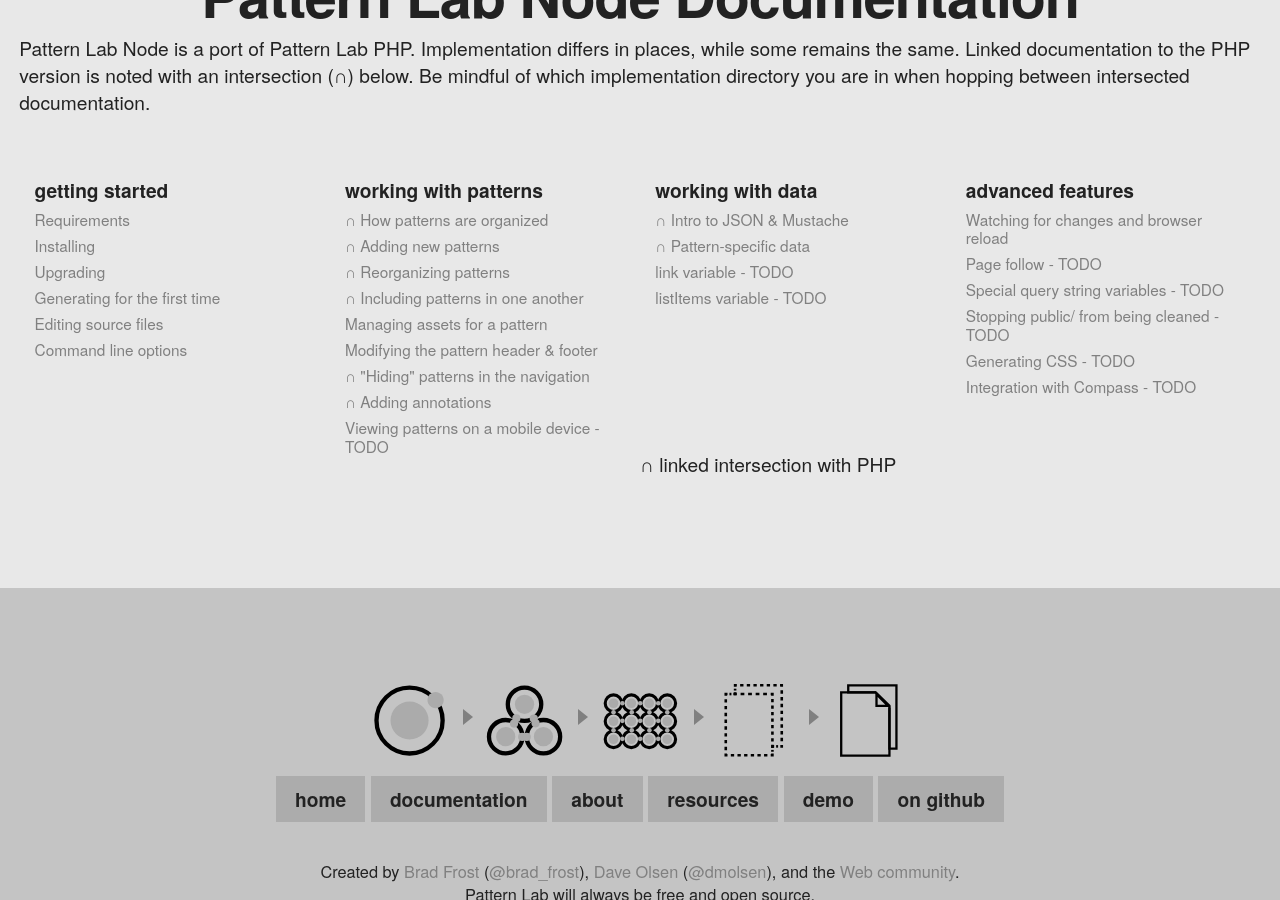
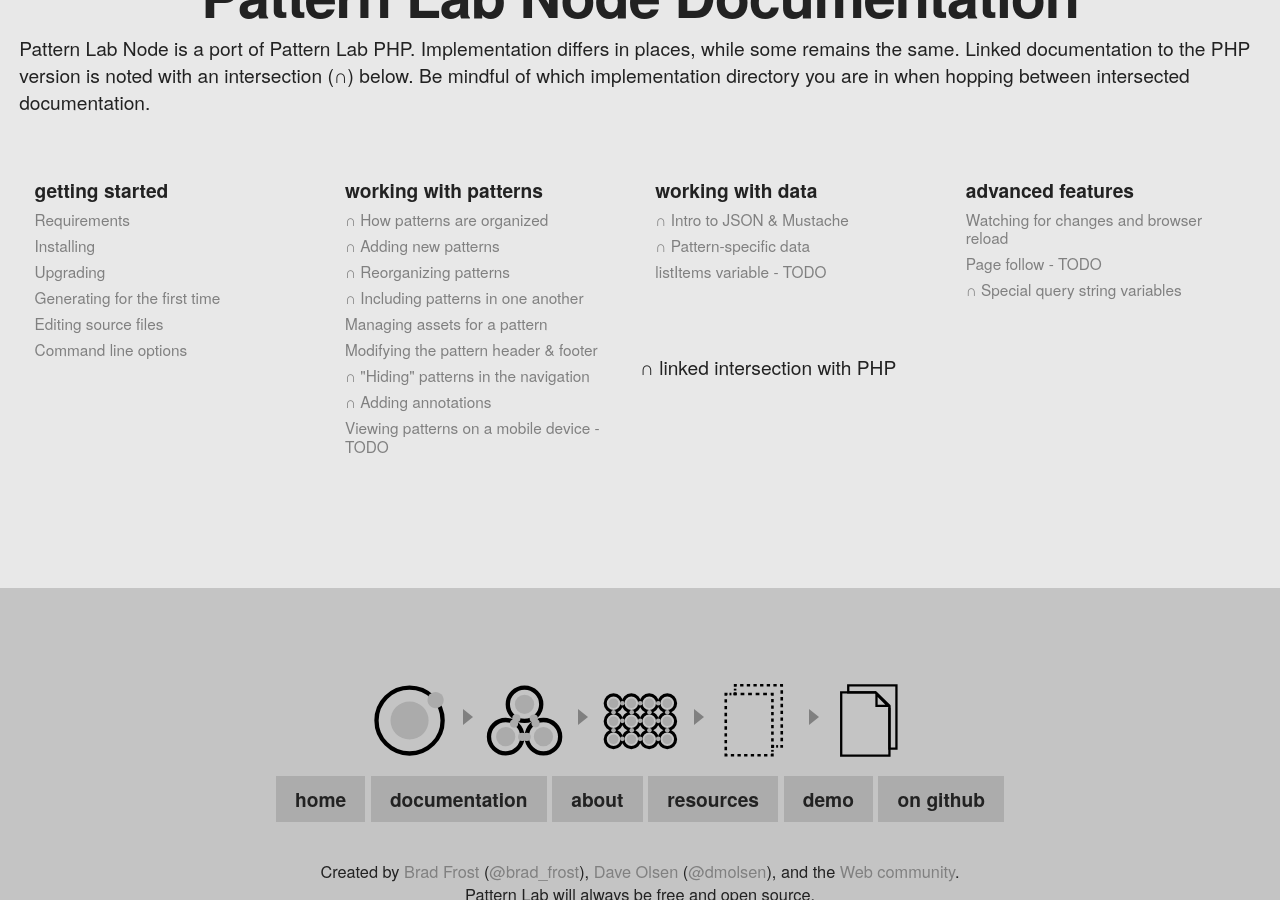
Before and after one commit to pattern-lab/website, a Jekyll site: the page built from patternlabsite/docs/index.html, in a window 1280 px wide and 900 px high, scrolled down 874 px. Built offline with Jekyll 4.4.1, drawn with Linux system fonts in a browser that asks for light colours; Markdown is read by kramdown in place of the engine named in the settings; comment, search, counter and statistics services are not loaded; some of the changed lines change nothing that is shown.

Commit message:
commented out a lot of missing docs. closed #27 query string

```diff
--- a/patternlabsite/_includes/docs-navigation-node.html
+++ b/patternlabsite/_includes/docs-navigation-node.html
@@ -32,7 +32,7 @@
 			<ul class="docs-nav-list">
 				<li><a href="/docs/data-json-mustache.html">&cap; Intro to JSON &amp; Mustache</a></li>
 				<li><a href="/docs/data-pattern-specific.html">&cap; Pattern-specific data</a></li>
-				<li><a href="/docs/data-link-variable.html">link variable - TODO</a></li>
+				<!-- <li><a href="/docs/data-link-variable.html">link variable - TODO</a></li> -->
 				<li><a href="/docs/data-listitems.html">listItems variable - TODO</a></li>
 			</ul>
 		</li>
@@ -41,10 +41,11 @@
 			<ul class="docs-nav-list">
 				<li><a href="/docs/node/advanced-auto-reloading-the-browser.html">Watching for changes and browser reload</a></li>
 				<li><a href="/docs/advanced-page-follow.html">Page follow - TODO</a></li>
-				<li><a href="/docs/pattern-linking.html">Special query string variables - TODO</a></li>
-				<li><a href="/docs/advanced-clean-public.html">Stopping public/ from being cleaned - TODO</a></li>
-				<li><a href="/docs/advanced-generating-css.html">Generating CSS - TODO</a></li>
-				<li><a href="/docs/advanced-integration-with-compass.html">Integration with Compass - TODO</a></li>
+				<!-- <li><a href="/docs/advanced-keyboard-shortcuts.html">Keyboard shortcuts - TODO</a></li> -->
+				<li><a href="/docs/pattern-linking.html">&cap; Special query string variables</a></li>
+				<!-- <li><a href="/docs/advanced-clean-public.html">Stopping public/ from being cleaned - TODO</a></li> -->
+				<!-- <li><a href="/docs/advanced-generating-css.html">Generating CSS - TODO</a></li> -->
+				<!-- <li><a href="/docs/advanced-integration-with-compass.html">Integration with Compass - TODO</a></li> -->
 			</ul>
 		</li>
 	</ul>
```
